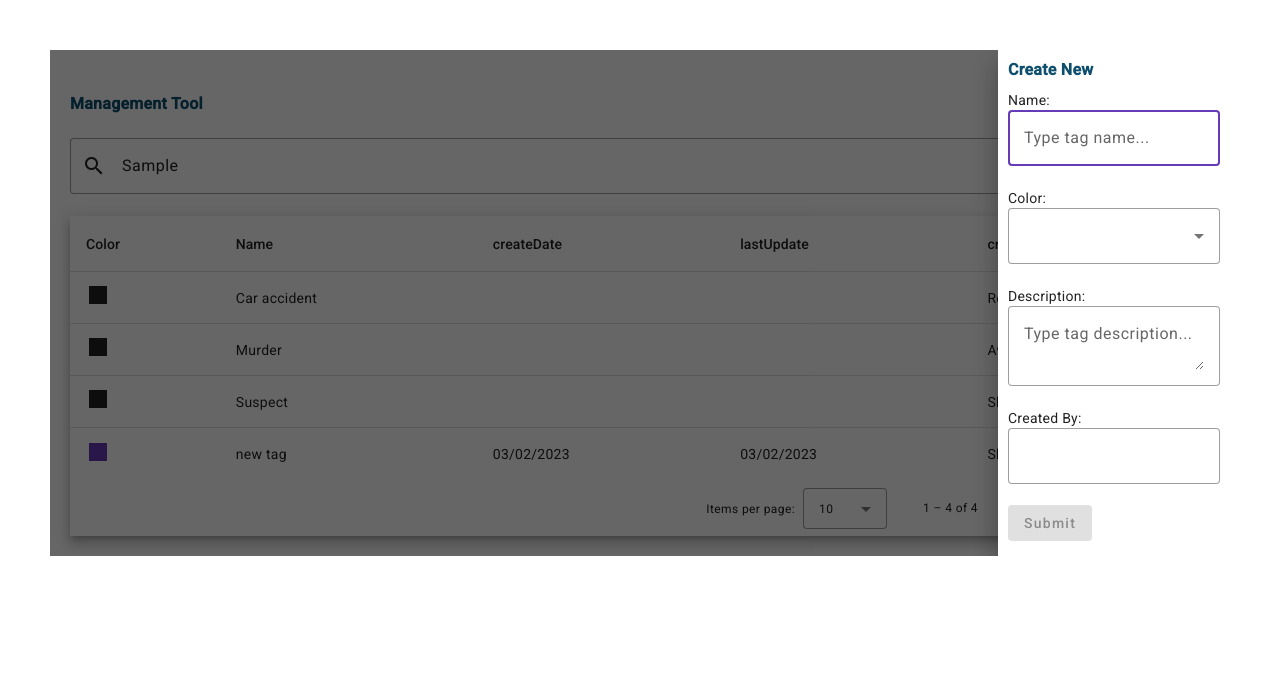
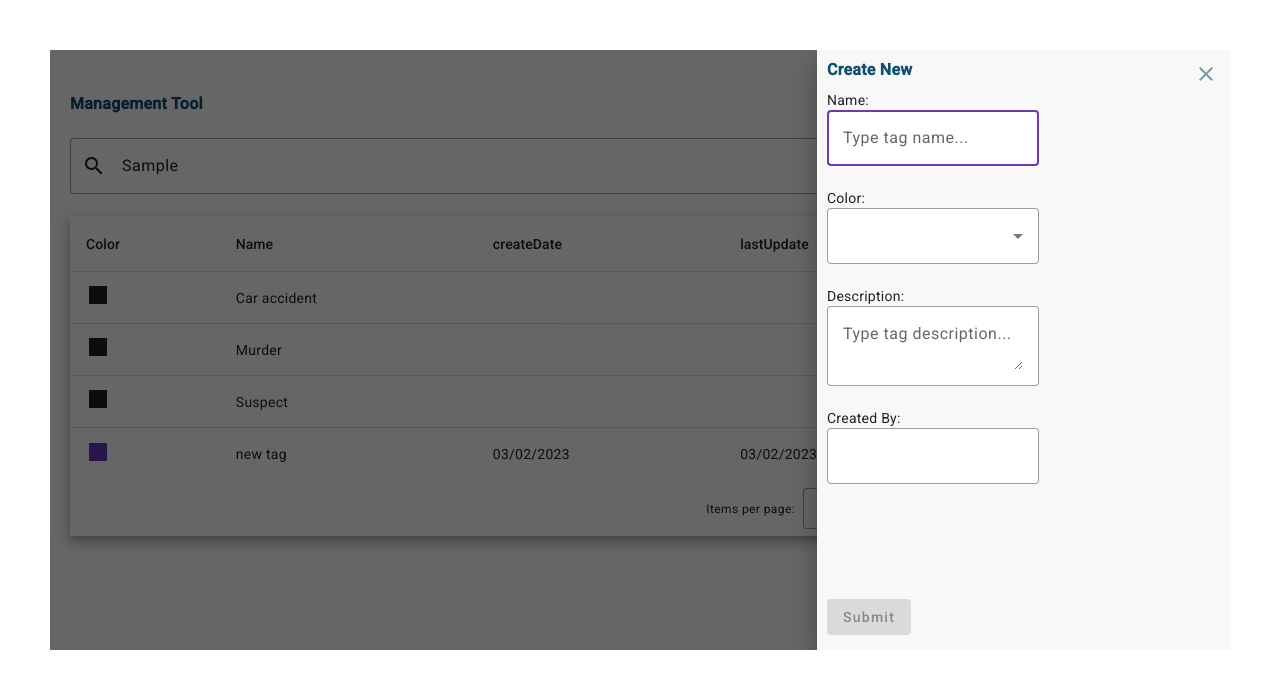
Before and after one commit to ShaniGeva12/data-manage-app, an Angular app: page / in a window 1280 px wide. Both pictures are taken after typing "Sample" into the empty fields and a click on the button "add_circle". Shown: the top 688 px of the page. Built offline with nearby package versions, Linux system fonts and the light colour scheme; data requests are answered from the project's data file; what subsink would draw is missing.

Commit message:
main page in progress

```diff
--- a/src/app/app.component.html
+++ b/src/app/app.component.html
@@ -6,10 +6,10 @@
       <div class="title">
         <div class="text"> Management Tool </div>
         <div class="buttons">
-          <button class="action-btn-icon" mat-icon-button aria-label="Add Tag" >
+          <button class="action-btn-icon" mat-icon-button aria-label="Grid View" >
             <mat-icon>grid_view</mat-icon>
           </button>
-          <button class="action-btn-icon" mat-icon-button aria-label="Add Tag" >
+          <button class="action-btn-icon" mat-icon-button aria-label="List View" >
             <mat-icon>menu</mat-icon>
           </button>
           <button class="action-btn-icon" mat-icon-button aria-label="Add Tag" (click)="drawer.toggle()" >
@@ -28,8 +28,15 @@
 
       <app-tags></app-tags>
     </mat-drawer-content>
-    <mat-drawer #drawer mode="over" position="end">
-      <app-add-tag></app-add-tag>
+    <mat-drawer class="mat-elevation-z8" #drawer mode="over" position="end">
+
+      <div class="drawer-inner-container ">
+        <app-add-tag></app-add-tag>
+
+        <button class="action-btn-icon" mat-icon-button aria-label="Grid View" (click)="drawer.toggle()"  >
+          <mat-icon>close</mat-icon>
+        </button>
+      </div>
     </mat-drawer>
   </mat-drawer-container>
 </div>
--- a/src/app/app.component.scss
+++ b/src/app/app.component.scss
@@ -5,6 +5,7 @@
 
   mat-drawer-container {
     background: #FFFF;
+    min-height: 75vh;
     // display: contents;
 
     mat-drawer-content {
@@ -33,19 +34,6 @@
 
   }
 
-  .title{
-    color: $title;
-    display: flex;
-    justify-content: space-between;
-
-    .text {
-      font-size: 16px;
-      font-weight: bold;
-      display: flex;
-      align-items: center;
-    }
-  }
-
   .filter-container {
     display: flex;
 
@@ -59,4 +47,14 @@
     display: flex;
     justify-content: flex-end;
   }
+
+  mat-drawer {
+    min-width: 35%;
+    background: $light-bg;
+
+    .drawer-inner-container {
+      display: flex;
+      justify-content: space-between;
+    }
+  }
 }
```
